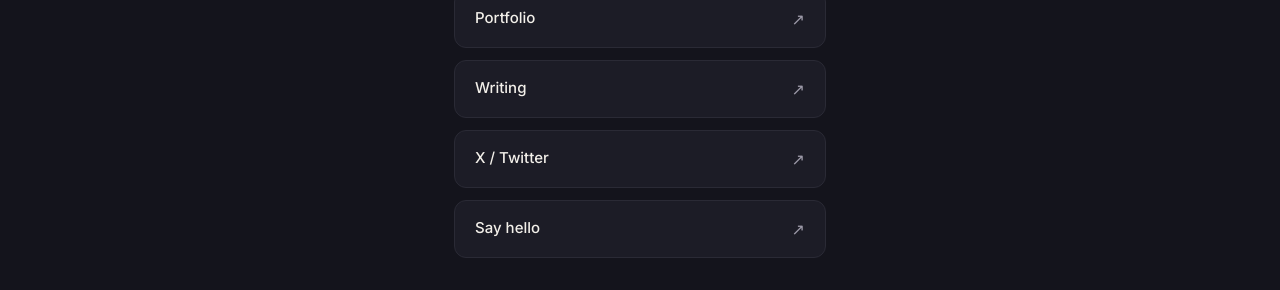
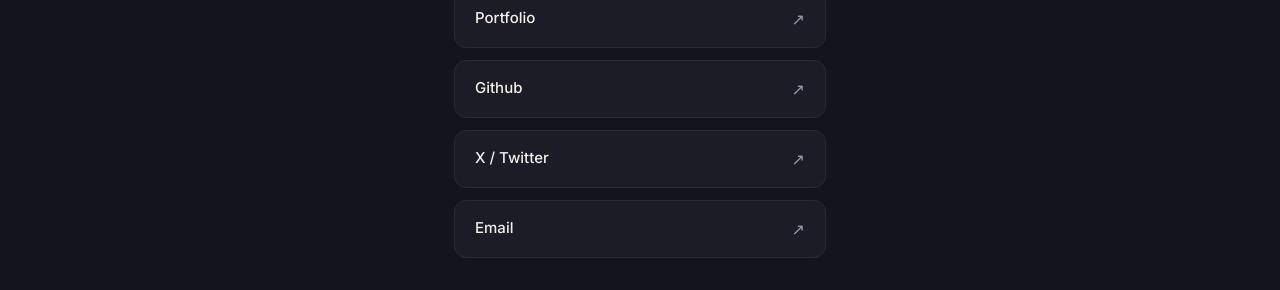
Before and after one commit to Gram442/Training, a React (Vite) app: page / in a window 1280 px wide. Shown: the part 287-577 px from the top of the page. Built offline with nearby package versions, Linux system fonts and the light colour scheme.

Commit message:
Update App.jsx

```diff
--- a/src/App.jsx
+++ b/src/App.jsx
@@ -7,9 +7,9 @@
 
 const links = [
   { label: 'Portfolio', url: 'https://example.com' },
-  { label: 'Writing', url: 'https://example.com/writing' },
+  { label: 'Github', url: 'https://example.com/writing' },
   { label: 'X / Twitter', url: 'https://x.com/timi_onchain' },
-  { label: 'Say hello', url: 'gbolahan465@gmail..com' },
+  { label: 'Email', url: 'gbolahan465@gmail..com' },
 ]
 
 function LinkCard({ label, url }) {
```
